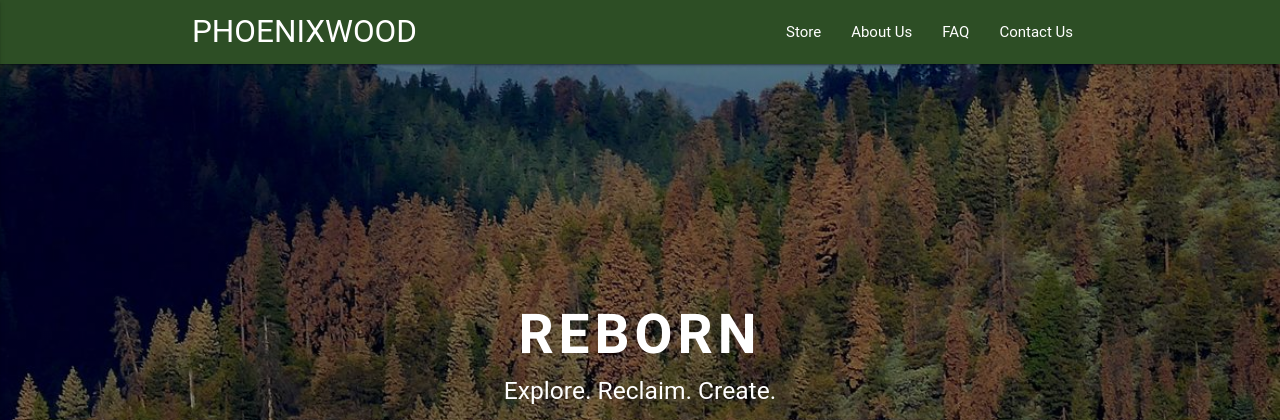
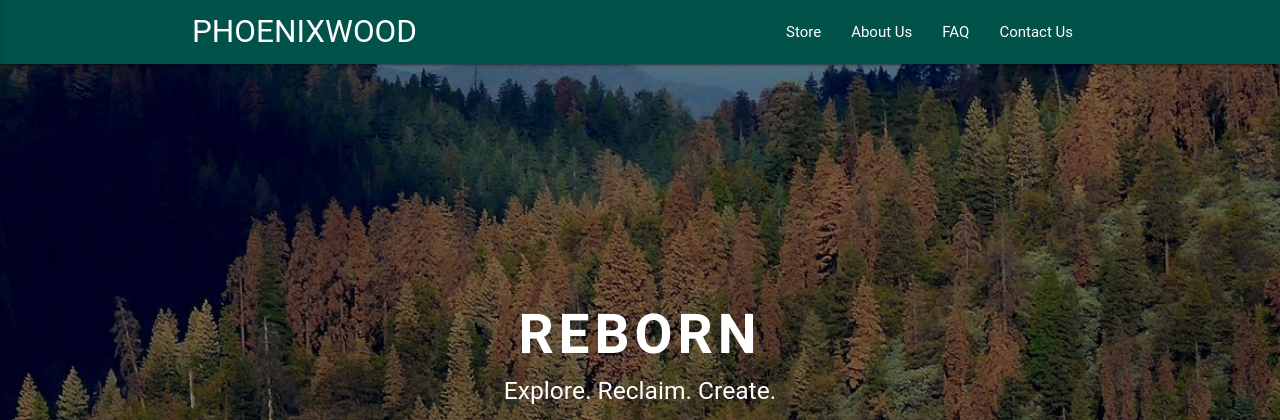
Before and after one commit to KamaalWalker/phoenixwoodvei, a PHP site: page / in a window 1280 px wide. Shown: the top 420 px of the page. Run offline with PHP 8.4, Linux system fonts and the light colour scheme; some libraries are stand-ins or nearby versions; some web fonts are replaced.

Commit message:
Update main.css
Changed navbar colors to correct colors

```diff
--- a/phoenixwoodvei.com/css/main.css
+++ b/phoenixwoodvei.com/css/main.css
@@ -11,7 +11,7 @@ main {
   width: 30vh;
 }
 .navbar-fixed nav {
-  background-color: #2d4e25;
+  background-color: #015249;
 }
 .side-nav .valign-wrapper {
   margin-bottom: 1vh;
@@ -25,7 +25,7 @@ main {
 }
 
 .page-footer {
-  background-color: #2d4e25;
+  background-color: #015249;
 }
 
 .social {
```
